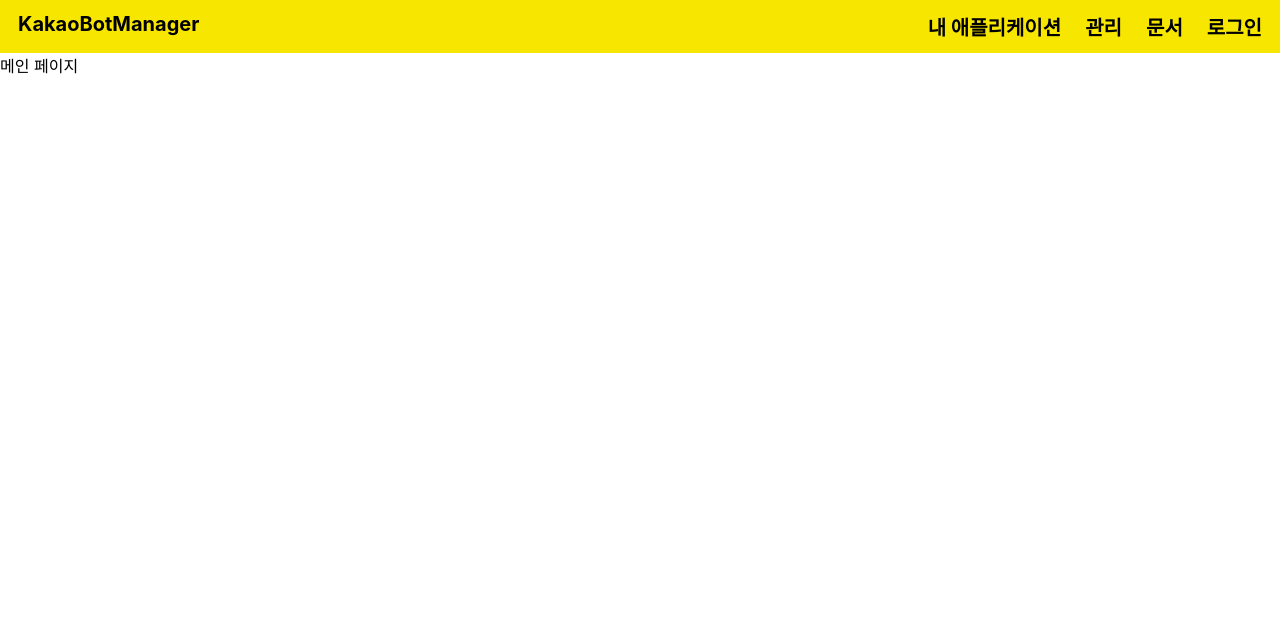
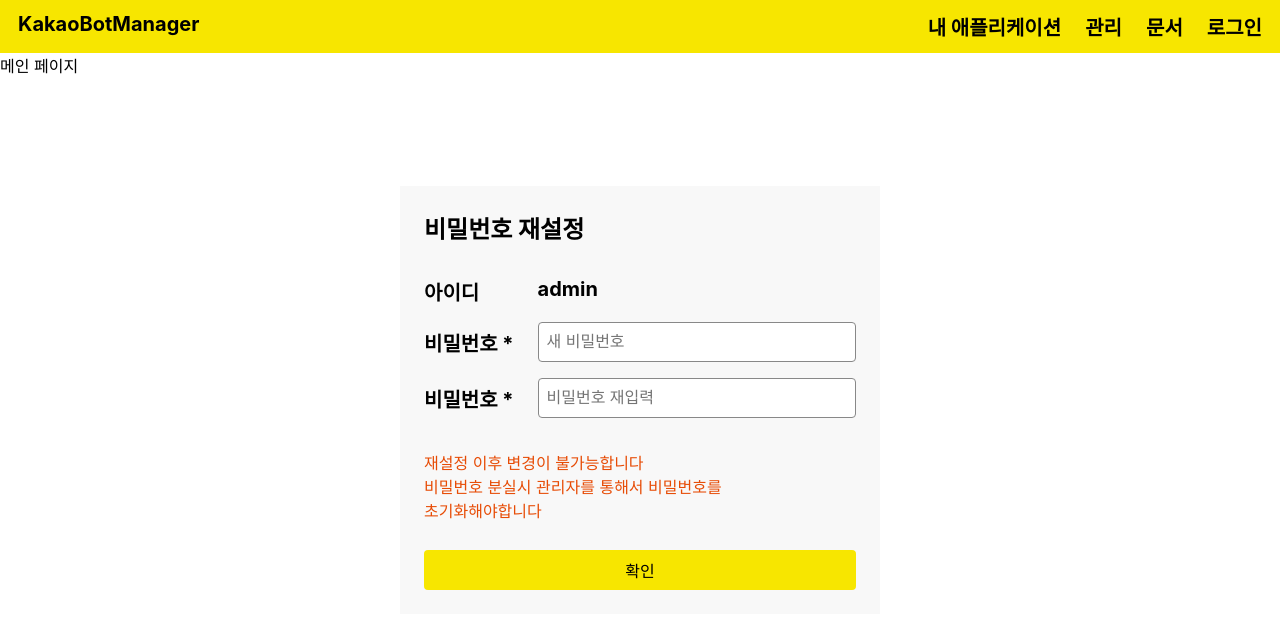
Before and after one commit to cola314/KakaoBotManager2.0, a React (Create React App) app in the folder client/: page / in a window 1280 px wide. Shown: the top 628 px of the page. Built offline with nearby package versions, Linux system fonts and the light colour scheme.

Commit message:
[client] Add ResetPasswordPopup component

```diff
--- a/client/src/components/LoginForm.tsx
+++ b/client/src/components/LoginForm.tsx
@@ -4,13 +4,14 @@ import TextBoxInput from './common/TextBoxInput';
 
 const LoginFormBlock = styled.form`
   margin: 0 auto;
-  margin-top: 9rem;
+  margin-top: 11rem;
   width: 365px;
   display: flex;
   flex-direction: column;
   align-items: center;
 
   h2 {
+    margin-bottom: 1.5rem;
     font-size: 3rem;
   }
 `;
--- a/client/src/components/common/Button.tsx
+++ b/client/src/components/common/Button.tsx
@@ -8,15 +8,14 @@ const StyledButton = styled.button`
   cursor: pointer;
   background: #f7e600;
   font-size: 1rem;
-  font-weight: bold;
   width: 100%;
   height: 2.5rem;
   border-radius: 4px;
   border: none;
 `;
 
-const Button = ({ text }: Props) => {
-  return <StyledButton>{text}</StyledButton>;
+const Button = ({ text, ...rest }: Props) => {
+  return <StyledButton {...rest}>{text}</StyledButton>;
 };
 
 export default Button;
--- /dev/null
+++ b/client/src/components/popups/ResetPasswordPopup.tsx
@@ -0,0 +1,74 @@
+import styled from 'styled-components';
+import Button from '../common/Button';
+import TextBoxInput from '../common/TextBoxInput';
+
+const PopupWrapper = styled.div`
+  position: absolute;
+  left: 0;
+  top: 0;
+  width: 100%;
+  height: 100%;
+  display: flex;
+  align-items: center;
+  justify-content: center;
+`;
+const PopupBlock = styled.div`
+  background: #f8f8f8;
+  width: 30rem;
+  padding: 1.5rem;
+  h2 {
+    font-size: 1.5rem;
+    margin-bottom: 2rem;
+  }
+`;
+const GridForm = styled.form`
+  width: 100%;
+  display: grid;
+  grid-template-columns: auto 1fr;
+  grid-row-gap: 1rem;
+  h4 {
+    font-size: 1.25rem;
+    font-weight: bold;
+  }
+  label {
+    font-size: 1.25rem;
+    font-weight: bold;
+    display: flex;
+    align-items: center;
+    margin-right: 1.5rem;
+  }
+`;
+const ErrorMessageBlock = styled.span`
+  color: #e74c06;
+  grid-column: 1/3;
+  margin-top: 1rem;
+`;
+const ConfirmButton = styled(Button)`
+  margin-top: 0.75rem;
+  grid-column: 1/3;
+`;
+const ResetPasswordPopup = () => {
+  return (
+    <PopupWrapper>
+      <PopupBlock>
+        <h2>비밀번호 재설정</h2>
+        <GridForm>
+          <label htmlFor="id">아이디</label>
+          <h4>admin</h4>
+          <label htmlFor="password">비밀번호 *</label>
+          <TextBoxInput placeholder="새 비밀번호" />
+          <label htmlFor="confirmPassword">비밀번호 *</label>
+          <TextBoxInput placeholder="비밀번호 재입력" />
+          <ErrorMessageBlock>
+            재설정 이후 변경이 불가능합니다 <br />
+            비밀번호 분실시 관리자를 통해서 비밀번호를 <br />
+            초기화해야합니다
+          </ErrorMessageBlock>
+          <ConfirmButton text="확인" />
+        </GridForm>
+      </PopupBlock>
+    </PopupWrapper>
+  );
+};
+
+export default ResetPasswordPopup;
--- a/client/src/index.css
+++ b/client/src/index.css
@@ -13,6 +13,8 @@ html {
 }
 
 * {
+  margin: 0;
+  padding: 0;
   box-sizing: inherit;
 }
 
--- a/client/src/pages/MainPage.tsx
+++ b/client/src/pages/MainPage.tsx
@@ -1,10 +1,12 @@
 import NavigationBar from '../components/common/NavigationBar';
+import ResetPasswordPopup from '../components/popups/ResetPasswordPopup';
 
 const MainPage = () => {
   return (
     <>
       <NavigationBar />
       <div>메인 페이지</div>
+      <ResetPasswordPopup />
     </>
   );
 };
```
